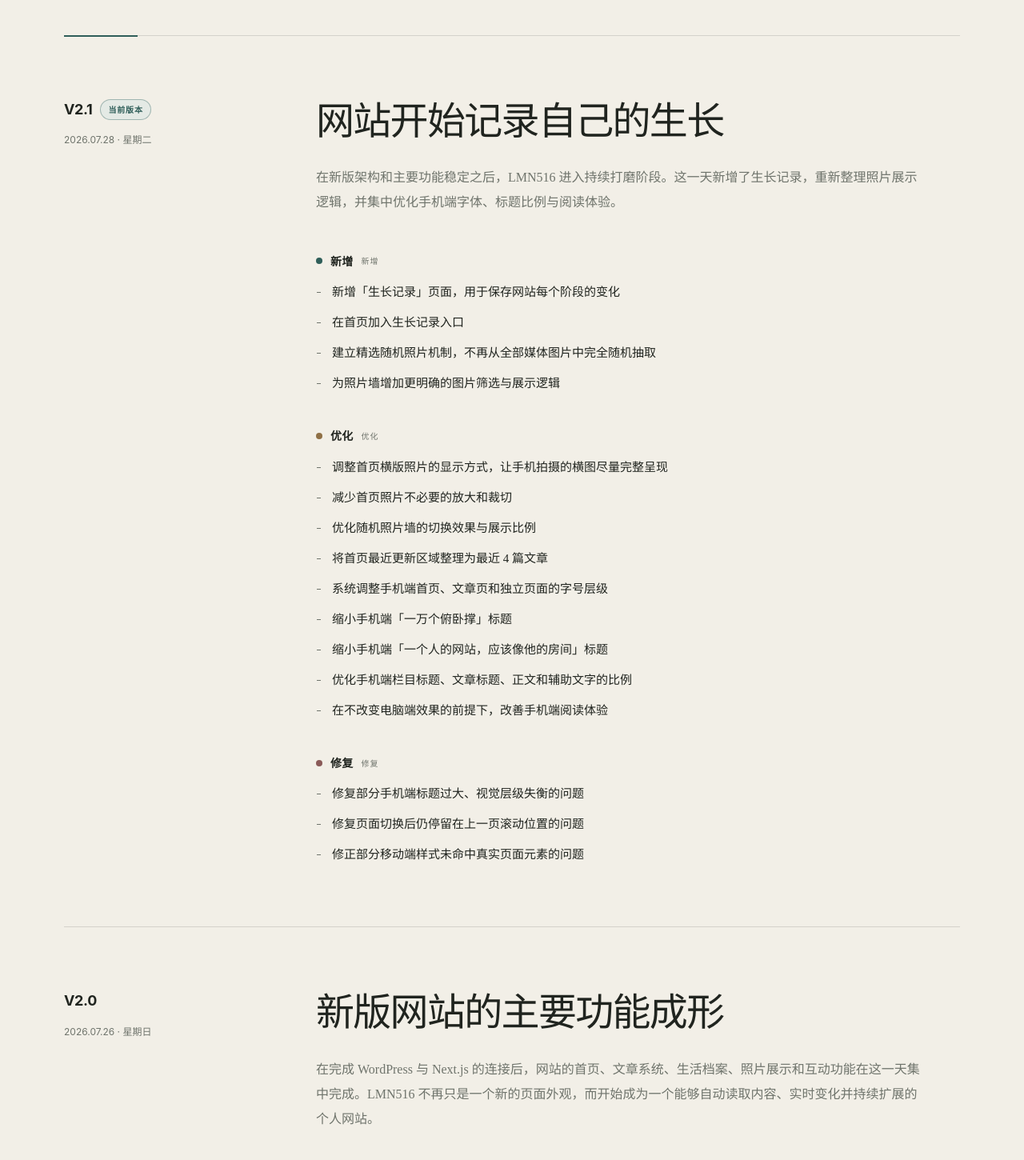
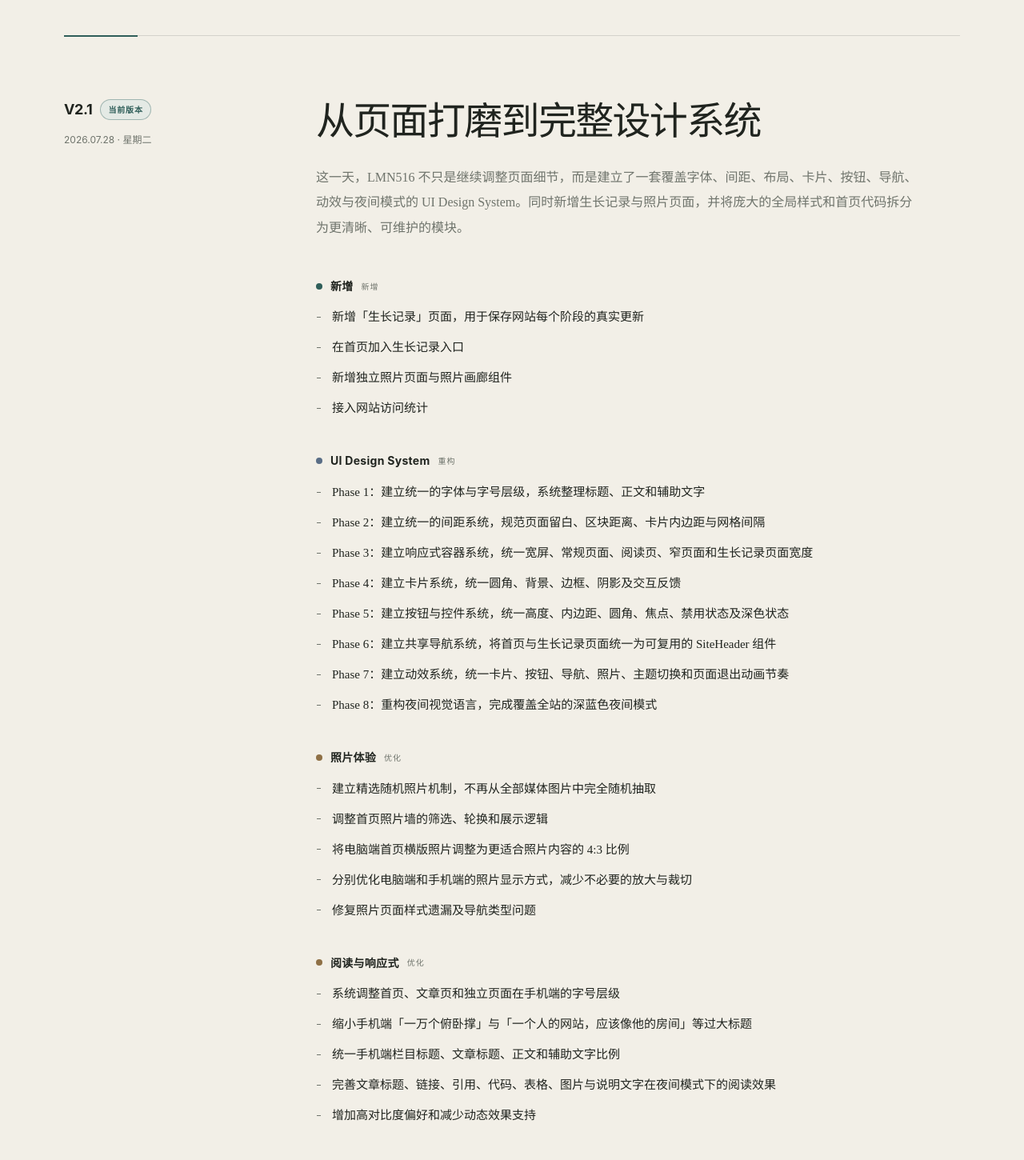
Before and after one commit to BurgCreate/lmn516-v2, a Next.js app: page /changelog in a window 1280 px wide. Shown: the part 660-2110 px from the top of the page at 80% size. Built offline with nearby package versions, Linux system fonts and the light colour scheme.

Commit message:
Update changelog for V2.2

```diff
--- a/app/changelog/page.tsx
+++ b/app/changelog/page.tsx
@@ -22,34 +22,65 @@ const releases: Release[] = [
   {
     version: "V2.1",
     date: "2026.07.28 · 星期二",
-    title: "网站开始记录自己的生长",
+    title: "从页面打磨到完整设计系统",
     summary:
-      "在新版架构和主要功能稳定之后，LMN516 进入持续打磨阶段。这一天新增了生长记录，重新整理照片展示逻辑，并集中优化手机端字体、标题比例与阅读体验。",
+      "这一天，LMN516 不只是继续调整页面细节，而是建立了一套覆盖字体、间距、布局、卡片、按钮、导航、动效与夜间模式的 UI Design System。同时新增生长记录与照片页面，并将庞大的全局样式和首页代码拆分为更清晰、可维护的模块。",
     current: true,
     groups: [
       {
         title: "新增",
         tone: "new",
         items: [
-          "新增「生长记录」页面，用于保存网站每个阶段的变化",
+          "新增「生长记录」页面，用于保存网站每个阶段的真实更新",
           "在首页加入生长记录入口",
-          "建立精选随机照片机制，不再从全部媒体图片中完全随机抽取",
-          "为照片墙增加更明确的图片筛选与展示逻辑",
+          "新增独立照片页面与照片画廊组件",
+          "接入网站访问统计",
         ],
       },
       {
-        title: "优化",
+        title: "UI Design System",
+        tone: "rebuilt",
+        items: [
+          "Phase 1：建立统一的字体与字号层级，系统整理标题、正文和辅助文字",
+          "Phase 2：建立统一的间距系统，规范页面留白、区块距离、卡片内边距与网格间隔",
+          "Phase 3：建立响应式容器系统，统一宽屏、常规页面、阅读页、窄页面和生长记录页面宽度",
+          "Phase 4：建立卡片系统，统一圆角、背景、边框、阴影及交互反馈",
+          "Phase 5：建立按钮与控件系统，统一高度、内边距、圆角、焦点、禁用状态及深色状态",
+          "Phase 6：建立共享导航系统，将首页与生长记录页面统一为可复用的 SiteHeader 组件",
+          "Phase 7：建立动效系统，统一卡片、按钮、导航、照片、主题切换和页面退出动画节奏",
+          "Phase 8：重构夜间视觉语言，完成覆盖全站的深蓝色夜间模式",
+        ],
+      },
+      {
+        title: "照片体验",
         tone: "improved",
         items: [
-          "调整首页横版照片的显示方式，让手机拍摄的横图尽量完整呈现",
-          "减少首页照片不必要的放大和裁切",
-          "优化随机照片墙的切换效果与展示比例",
-          "将首页最近更新区域整理为最近 4 篇文章",
-          "系统调整手机端首页、文章页和独立页面的字号层级",
-          "缩小手机端「一万个俯卧撑」标题",
-          "缩小手机端「一个人的网站，应该像他的房间」标题",
-          "优化手机端栏目标题、文章标题、正文和辅助文字的比例",
-          "在不改变电脑端效果的前提下，改善手机端阅读体验",
+          "建立精选随机照片机制，不再从全部媒体图片中完全随机抽取",
+          "调整首页照片墙的筛选、轮换和展示逻辑",
+          "将电脑端首页横版照片调整为更适合照片内容的 4:3 比例",
+          "分别优化电脑端和手机端的照片显示方式，减少不必要的放大与裁切",
+          "修复照片页面样式遗漏及导航类型问题",
+        ],
+      },
+      {
+        title: "阅读与响应式",
+        tone: "improved",
+        items: [
+          "系统调整首页、文章页和独立页面在手机端的字号层级",
+          "缩小手机端「一万个俯卧撑」与「一个人的网站，应该像他的房间」等过大标题",
+          "统一手机端栏目标题、文章标题、正文和辅助文字比例",
+          "完善文章标题、链接、引用、代码、表格、图片与说明文字在夜间模式下的阅读效果",
+          "增加高对比度偏好和减少动态效果支持",
+        ],
+      },
+      {
+        title: "代码重构",
+        tone: "rebuilt",
+        items: [
+          "将超过五千行的 globals.css 拆分为 16 个按职责划分的样式文件",
+          "新增样式目录说明，明确设计令牌、基础样式、首页、内容、移动端、夜间模式和照片等模块",
+          "将首页拆分为 Hero、持续进行、最近更新、生活档案、关于本站和页脚等可复用组件",
+          "显著缩短 app/page.tsx，使首页结构更清晰并便于后续维护",
         ],
       },
       {
@@ -57,8 +88,9 @@ const releases: Release[] = [
         tone: "fixed",
         items: [
           "修复部分手机端标题过大、视觉层级失衡的问题",
-          "修复页面切换后仍停留在上一页滚动位置的问题",
-          "修正部分移动端样式未命中真实页面元素的问题",
+          "修复部分移动端样式未命中真实页面元素的问题",
+          "修复电脑端与手机端首页照片比例显示不一致的问题",
+          "修复 SiteHeader 在不同页面导航数据结构下的类型问题",
         ],
       },
     ],
```
